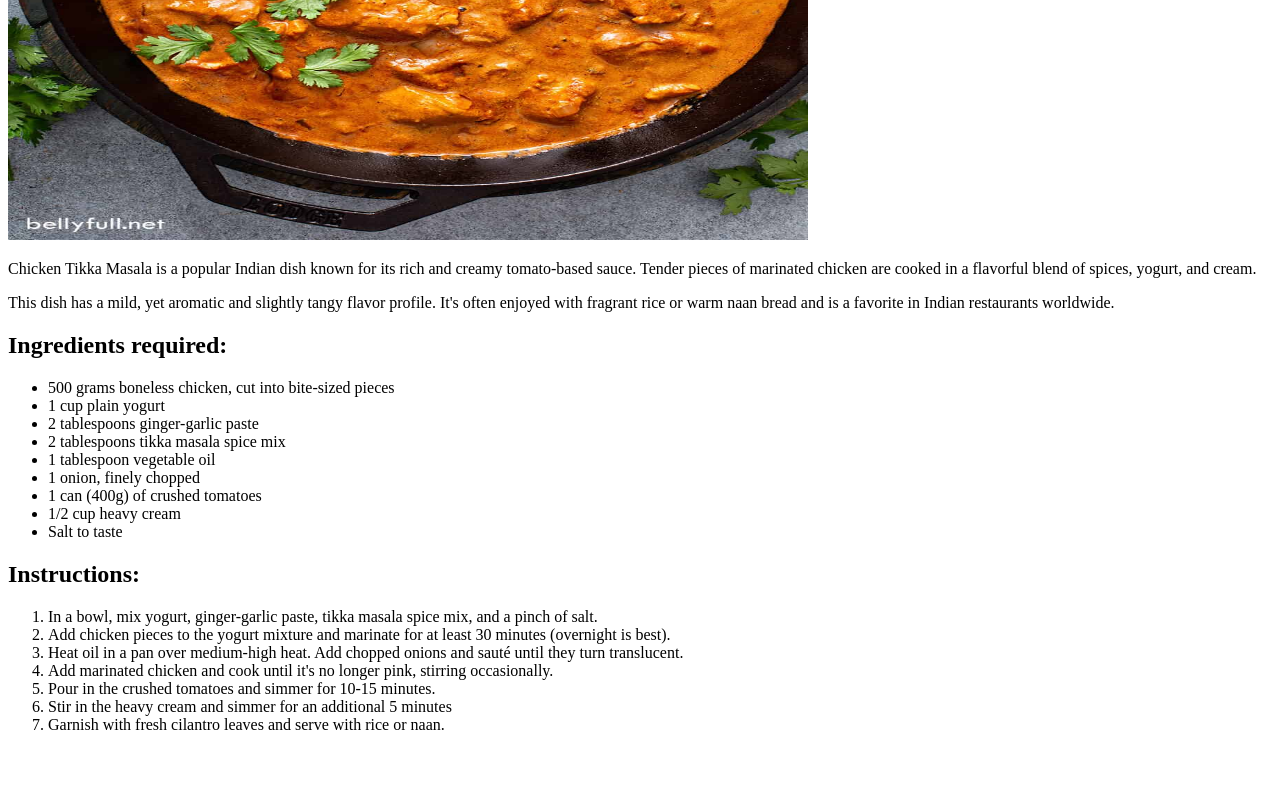
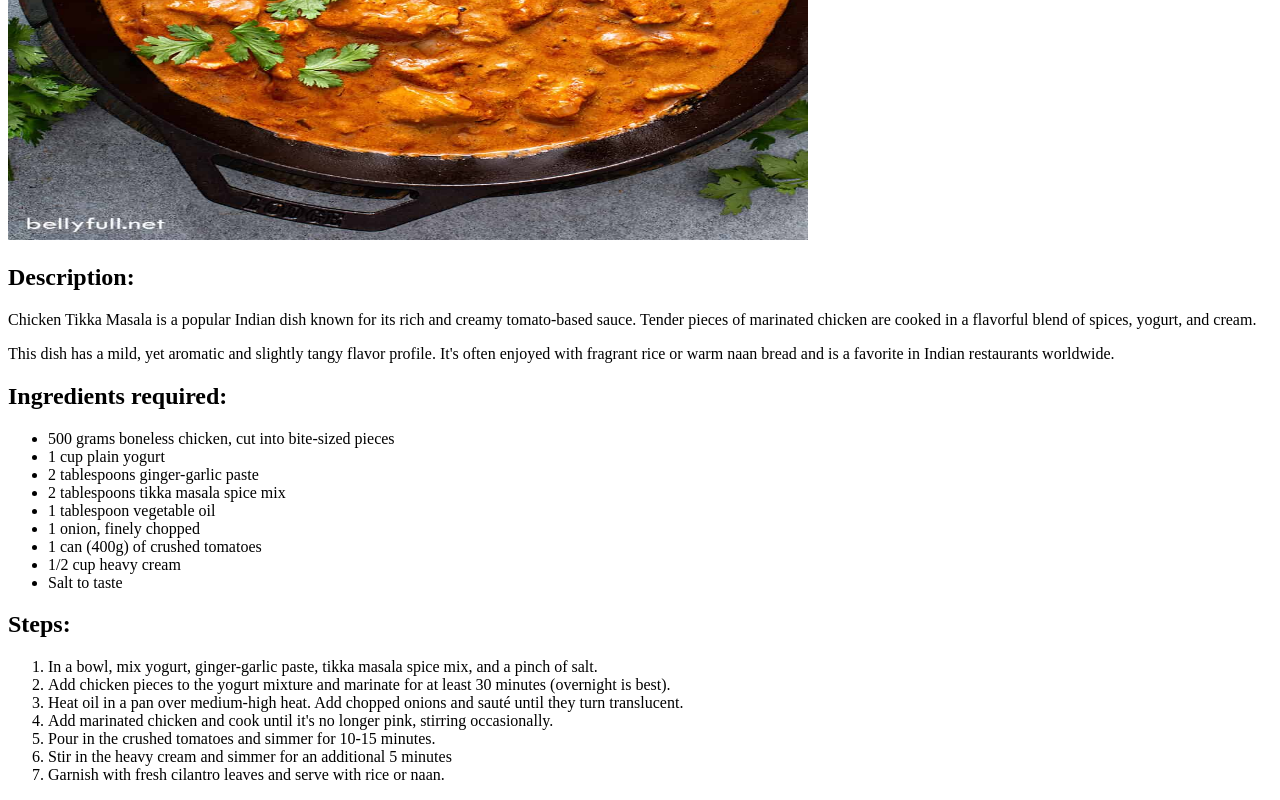
Before and after one commit to Charan167/odin-recipes, a plain HTML site: page recipes/chicken-tikka-masala.html in a window 1280 px wide. Shown: the part 440-1240 px from the top of the page. Before the commit the page ends 1190 px from the top, so only its background shows below. Drawn offline with Linux system fonts and the light colour scheme.

Commit message:
Add description heading and change instruction heading to steps

```diff
--- a/recipes/chicken-tikka-masala.html
+++ b/recipes/chicken-tikka-masala.html
@@ -7,6 +7,7 @@
     <body>
         <h1>Chicken Tikka Masala</h1>
         <img src="../images/chicken-tikka-masala.jpg" alt="chicken tikka masala" width="800px" height="600px">
+        <h2>Description:</h2>
         <p>Chicken Tikka Masala is a popular Indian dish known for its rich and creamy tomato-based sauce.
             Tender pieces of marinated chicken are cooked in a flavorful blend of spices, yogurt, and cream.</p>
         <p>This dish has a mild, yet aromatic and slightly tangy flavor profile.
@@ -23,7 +24,7 @@
             <li>1/2 cup heavy cream</li>
             <li>Salt to taste</li>
         </ul>
-    <h2>Instructions:</h2>
+    <h2>Steps:</h2>
     <ol>
         <li>In a bowl, mix yogurt, ginger-garlic paste, tikka masala spice mix, and a pinch of salt.</li>
         <li>Add chicken pieces to the yogurt mixture and marinate for at least 30 minutes (overnight is best).</li>
```
Also changed, not shown: recipes/chana-masala.html (+2 -1 lines), recipes/vegetable-biryani.html (+2 -1 lines).
